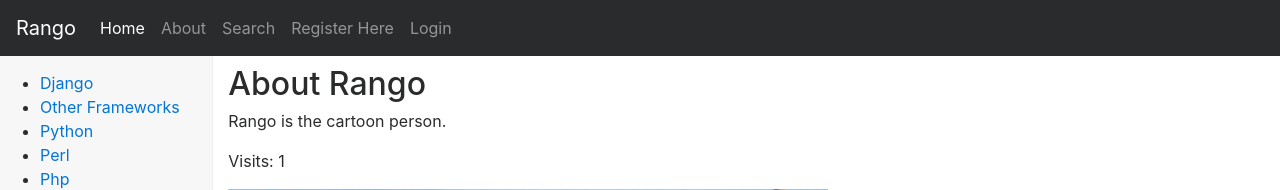
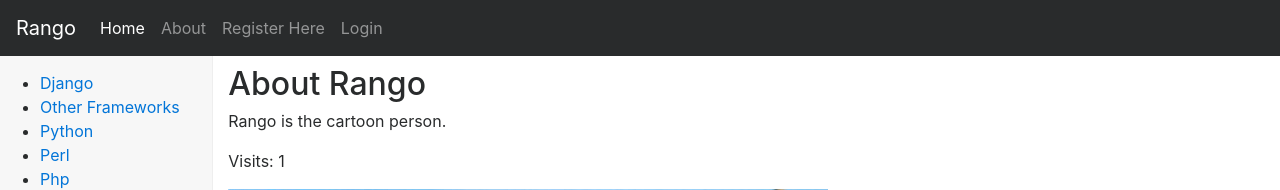
Before and after one commit to kalnynsh/tango_with_django, a Django app: page /rango/about/ in a window 1280 px wide. Shown: the top 190 px of the page. Run offline with Django 3.2, Linux system fonts and the light colour scheme; data comes from the database, SQL or seed files in the repository; some libraries are stand-ins or nearby versions.

Commit message:
104. In /templates/rango/base.html remove Search link from the menu bar.

```diff
--- a/tango_with_django/templates/rango/base.html
+++ b/tango_with_django/templates/rango/base.html
@@ -46,9 +46,9 @@
             <li class="nav-item">
                 <a class="nav-link" href="{% url 'rango:about' %}">About</a>
             </li>
-            <li class="nav-item">
-                <a class="nav-link" href="{% url 'rango:search' %}">Search</a>
-            </li>
+            <!--<li class="nav-item">-->
+                <!--<a class="nav-link" href="{% url 'rango:search' %}">Search</a>-->
+            <!--</li>-->
             {% if user.is_authenticated %}
             <li class="nav-item">
                 <a class="nav-link"
```
